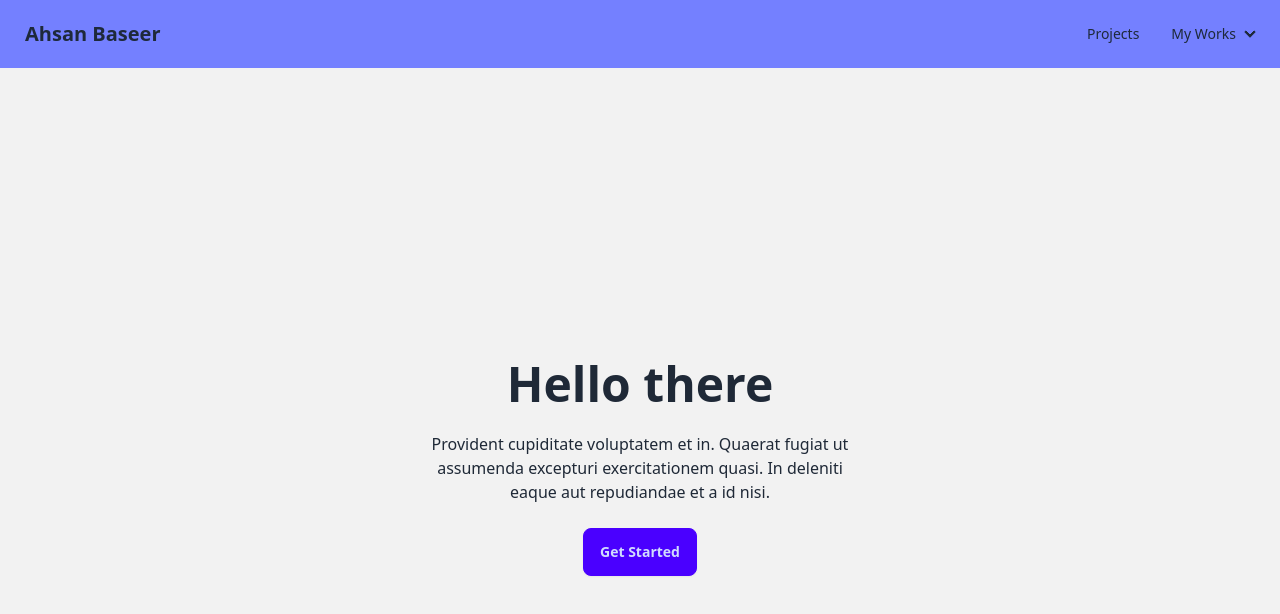
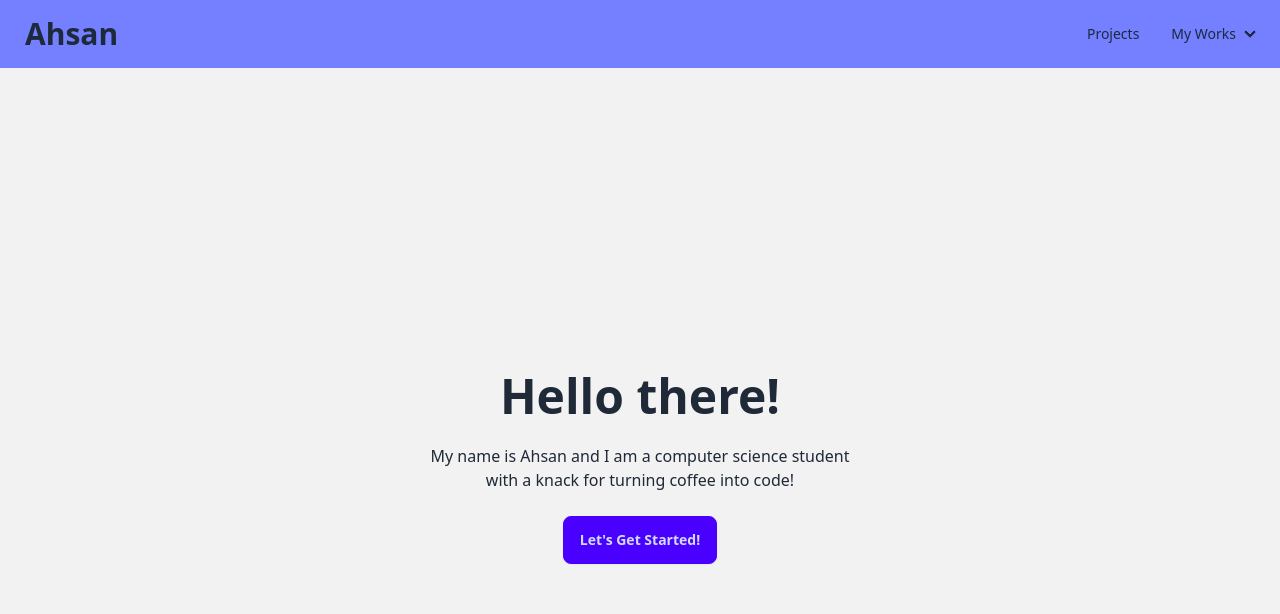
Before and after one commit to Ahsan725/Ash, a React (Create React App) app in the folder ash/: page / in a window 1280 px wide. Shown: the top 614 px of the page. Built offline with nearby package versions, Linux system fonts and the light colour scheme.

Commit message:
added some text and colors

```diff
--- a/ash/src/Components/Header.jsx
+++ b/ash/src/Components/Header.jsx
@@ -5,7 +5,7 @@ function Header() {
       <html data-theme="dark">
           <div className="navbar bg-primary">
   <div className="flex-1">
-    <a className="btn btn-ghost text-xl text-slate-800">Ahsan Baseer</a>
+    <a className="btn btn-ghost text-3xl font-bold text-slate-800" href='www.google.com'>Ahsan</a>
   </div>
   <div className="flex-none">
     <ul className="menu menu-horizontal px-1 text-slate-800">
--- a/ash/src/Components/Hero.jsx
+++ b/ash/src/Components/Hero.jsx
@@ -5,9 +5,9 @@ function Hero() {
     <div><div className="hero min-h-screen bg-base-200">
     <div className="hero-content text-center">
       <div className="max-w-md">
-        <h1 className="text-5xl font-bold">Hello there</h1>
-        <p className="py-6">Provident cupiditate voluptatem et in. Quaerat fugiat ut assumenda excepturi exercitationem quasi. In deleniti eaque aut repudiandae et a id nisi.</p>
-        <button className="btn btn-primary">Get Started</button>
+        <h1 className="text-5xl font-bold">Hello there!</h1>
+        <p className="py-6">My name is Ahsan and I am a computer science student with a knack for turning coffee into code!</p>
+        <button className="btn btn-primary">Let's Get Started!</button>
       </div>
     </div>
   </div></div>
```
